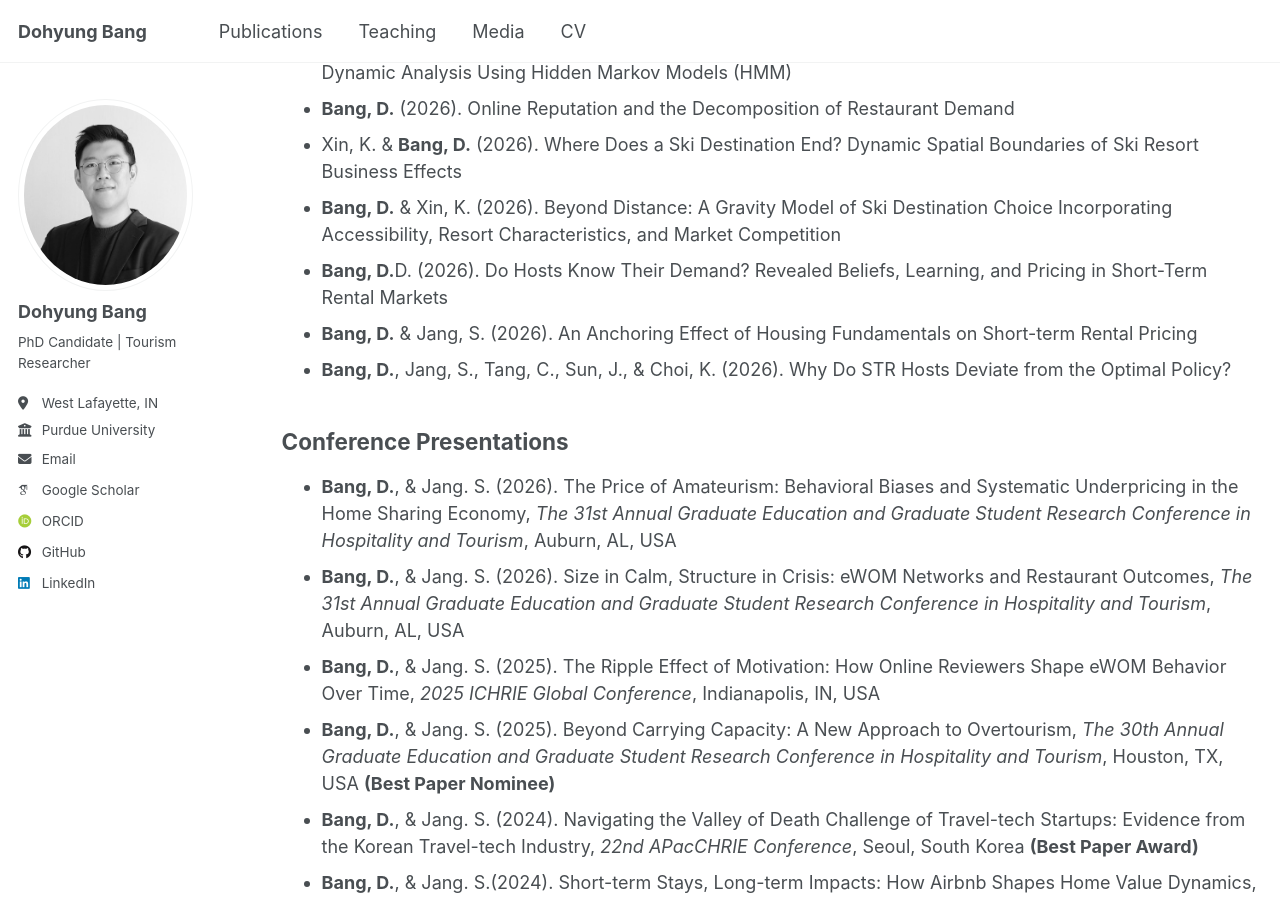
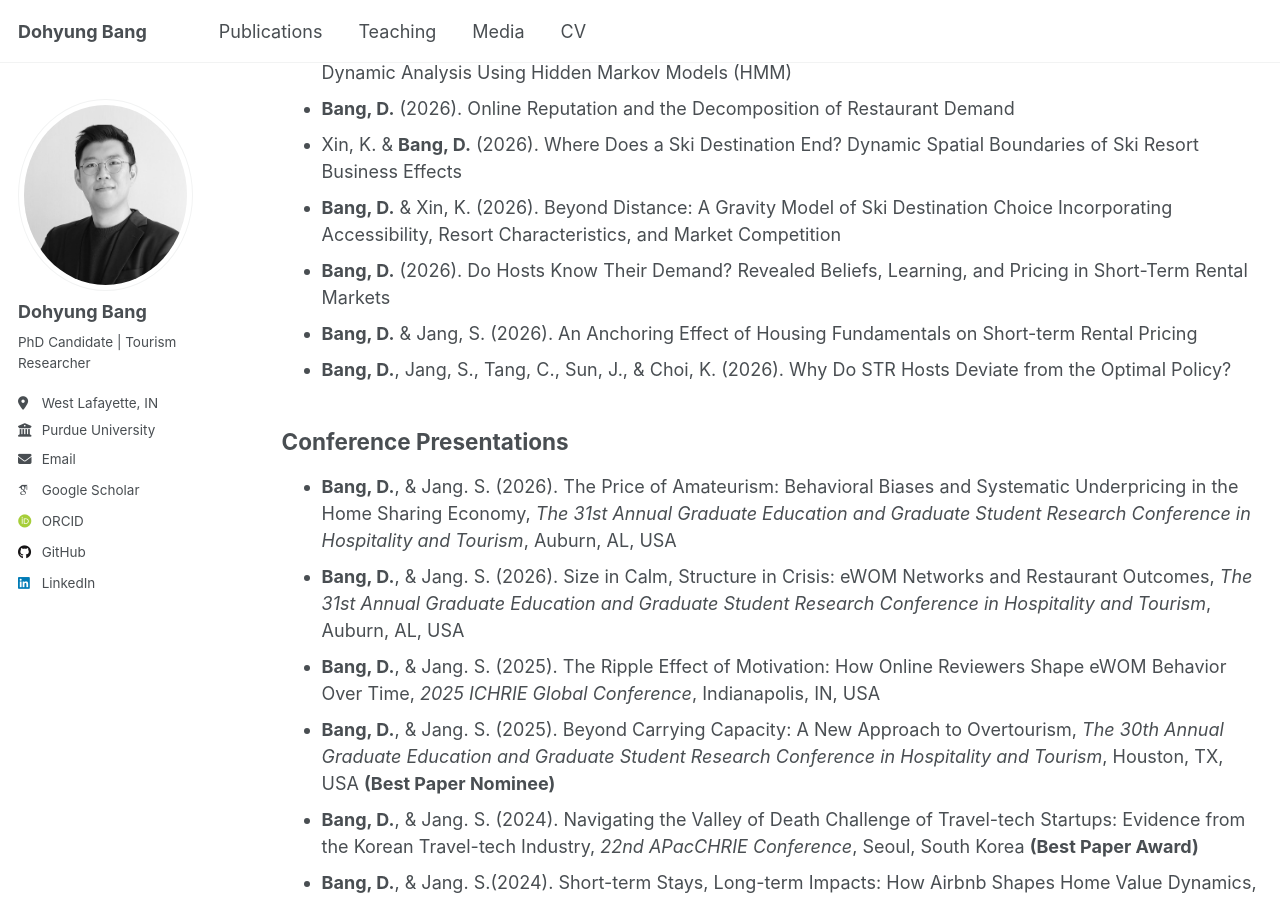
Before and after one commit to dohyungbang/dohyungbang.github.io, a Jekyll site: the page built from _pages/publications.md, in a window 1280 px wide and 900 px high, scrolled down 851 px. Built offline with Jekyll 4.4.1, drawn with Linux system fonts in a browser that asks for light colours; some web fonts are replaced; a script that is not in the unit is left out.

```diff
--- a/_pages/publications.md
+++ b/_pages/publications.md
@@ -24,7 +24,7 @@ You can also find my articles on my [Google Scholar profile](https://scholar.goo
 - **Bang, D.** (2026). Online Reputation and the Decomposition of Restaurant Demand
 - Xin, K. & **Bang, D.** (2026). Where Does a Ski Destination End? Dynamic Spatial Boundaries of Ski Resort Business Effects
 - **Bang, D.** & Xin, K. (2026). Beyond Distance: A Gravity Model of Ski Destination Choice Incorporating Accessibility, Resort Characteristics, and Market Competition
-- **Bang, D.**D. (2026). Do Hosts Know Their Demand? Revealed Beliefs, Learning, and Pricing in Short-Term Rental Markets
+- **Bang, D.** (2026). Do Hosts Know Their Demand? Revealed Beliefs, Learning, and Pricing in Short-Term Rental Markets
 - **Bang, D.** & Jang, S. (2026). An Anchoring Effect of Housing Fundamentals on Short-term Rental Pricing
 - **Bang, D.**, Jang, S., Tang, C., Sun, J., & Choi, K. (2026). Why Do STR Hosts Deviate from the Optimal Policy?
 
```
